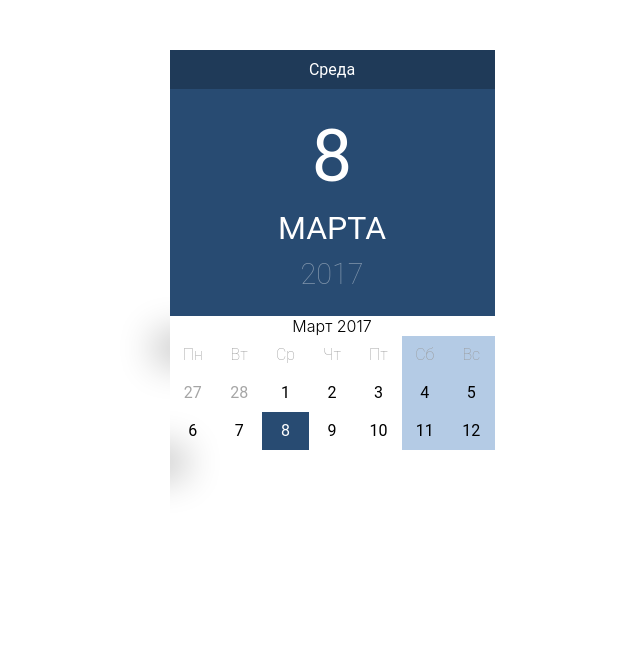
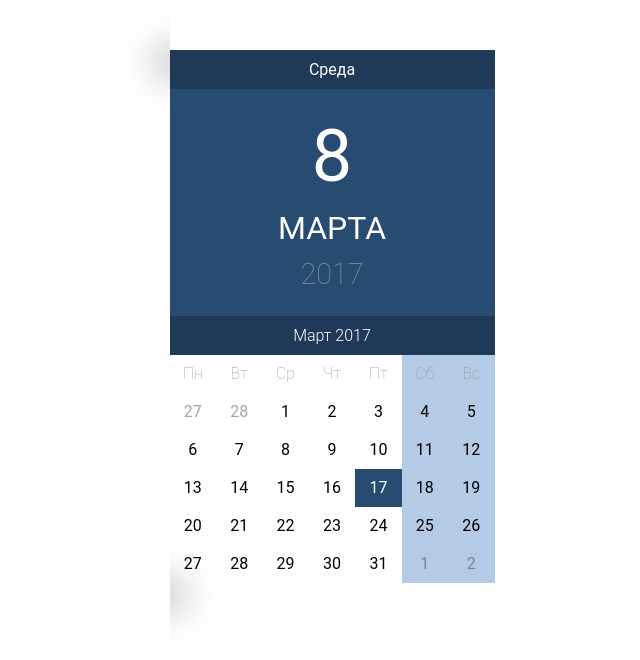
Before and after one commit to ioalpatov-education/calendar, a React (Create React App) app: page / in a window 1280 px wide. Shown: the top 660 px of the page, without its empty margins (308-948 px from the left). Built offline with nearby package versions, Linux system fonts and the light colour scheme.

Commit message:
добавлен вывод дней календаря

```diff
--- a/src/components/Calendar/CalendarUtils.js
+++ b/src/components/Calendar/CalendarUtils.js
@@ -6,7 +6,9 @@ export const getWeeksWithDays = (date) => {
   for (let i = 1; i <= numberOfWeeks; i++) {
     let start = (i - 1) * 7;
     let end = i * 7;
-    weeksList.push(calendarDays.slice(start, end));
+    weeksList.push({
+      days: calendarDays.slice(start, end),
+    });
   }
 
   return weeksList;
--- a/src/components/Calendar/index.jsx
+++ b/src/components/Calendar/index.jsx
@@ -4,9 +4,8 @@ import PropTypes from "prop-types";
 import { getWeeksWithDays } from "./CalendarUtils";
 
 const Calendar = ({ date }) => {
-  const currentMonth = date.getMonth();
+  const weeksWithDays = getWeeksWithDays(date);
 
-  getWeeksWithDays(date);
   const headThs = daysOfWeek.map((day) => {
     return (
       <th scope="col" title={day.name} key={day.day}>
@@ -15,10 +14,27 @@ const Calendar = ({ date }) => {
     );
   });
 
+  const datepickerDays = weeksWithDays.map((week, weekIdx) => {
+    const days = week.days.map((day, dayIdx) => {
+      let daysClass = null;
+      if (!day.isCurrentMonth) {
+        daysClass = "ui-datepicker-other-month";
+      } else if (day.isCurrentDay) {
+        daysClass = "ui-datepicker-today";
+      }
       return (
-    <>
+        <td className={daysClass} key={dayIdx}>
+          {day.dayOfMonth}
+        </td>
+      );
+    });
+
+    return <tr key={weekIdx}>{days}</tr>;
+  });
+
+  return (
+    <div className="ui-datepicker">
       <CalendarHeader date={date} />
-      <div className="ui-datepicker">
       <table className="ui-datepicker-calendar">
         <colgroup>
           <col />
@@ -32,29 +48,9 @@ const Calendar = ({ date }) => {
         <thead>
           <tr>{headThs}</tr>
         </thead>
-          <tbody>
-            <tr>
-              <td className="ui-datepicker-other-month">27</td>
-              <td className="ui-datepicker-other-month">28</td>
-              <td>1</td>
-              <td>2</td>
-              <td>3</td>
-              <td>4</td>
-              <td>5</td>
-            </tr>
-            <tr>
-              <td>6</td>
-              <td>7</td>
-              <td className="ui-datepicker-today">8</td>
-              <td>9</td>
-              <td>10</td>
-              <td>11</td>
-              <td>12</td>
-            </tr>
-          </tbody>
+        <tbody>{datepickerDays}</tbody>
       </table>
     </div>
-    </>
   );
 };
 
```
Lines whose indentation alone changed are shown as unchanged.
